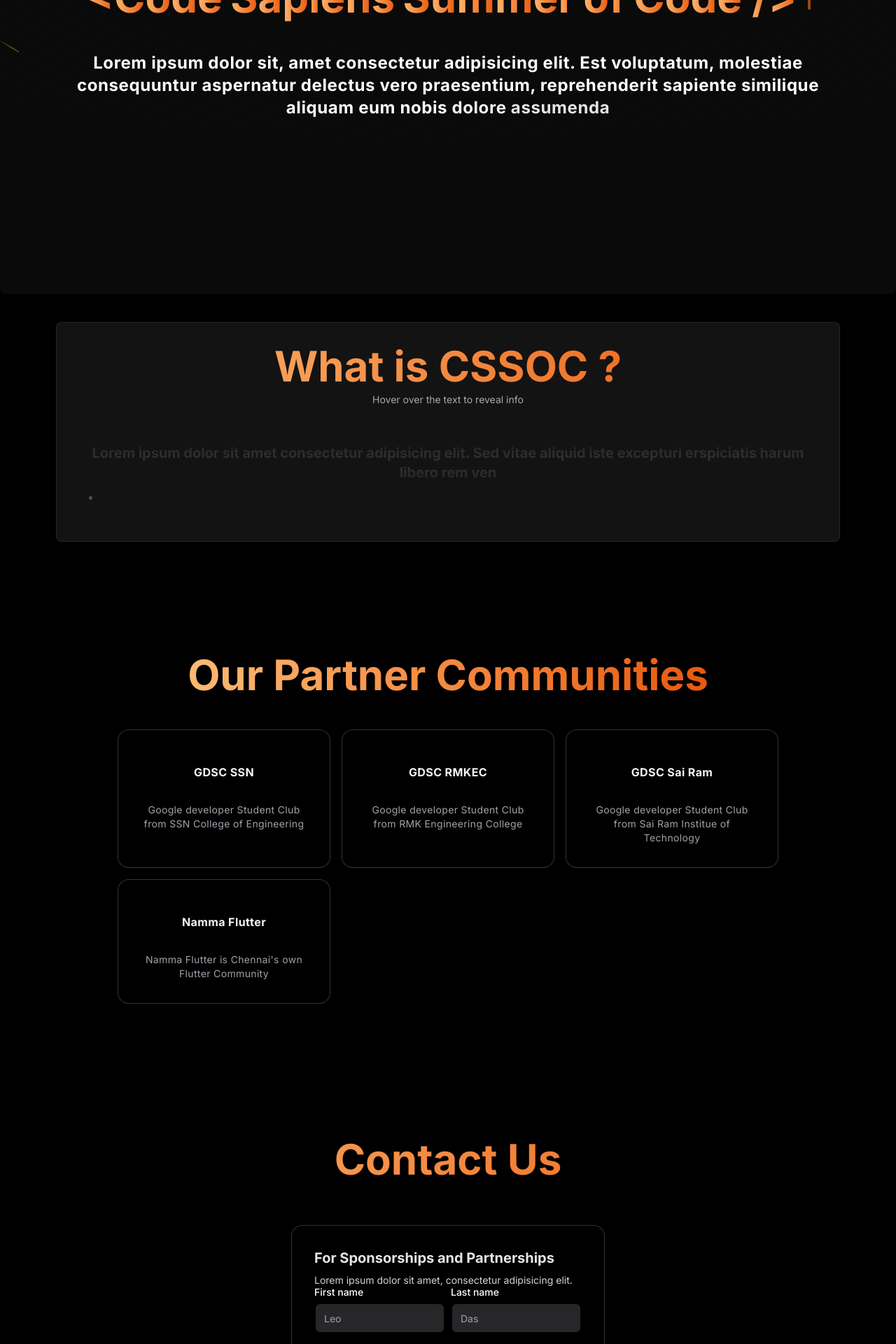
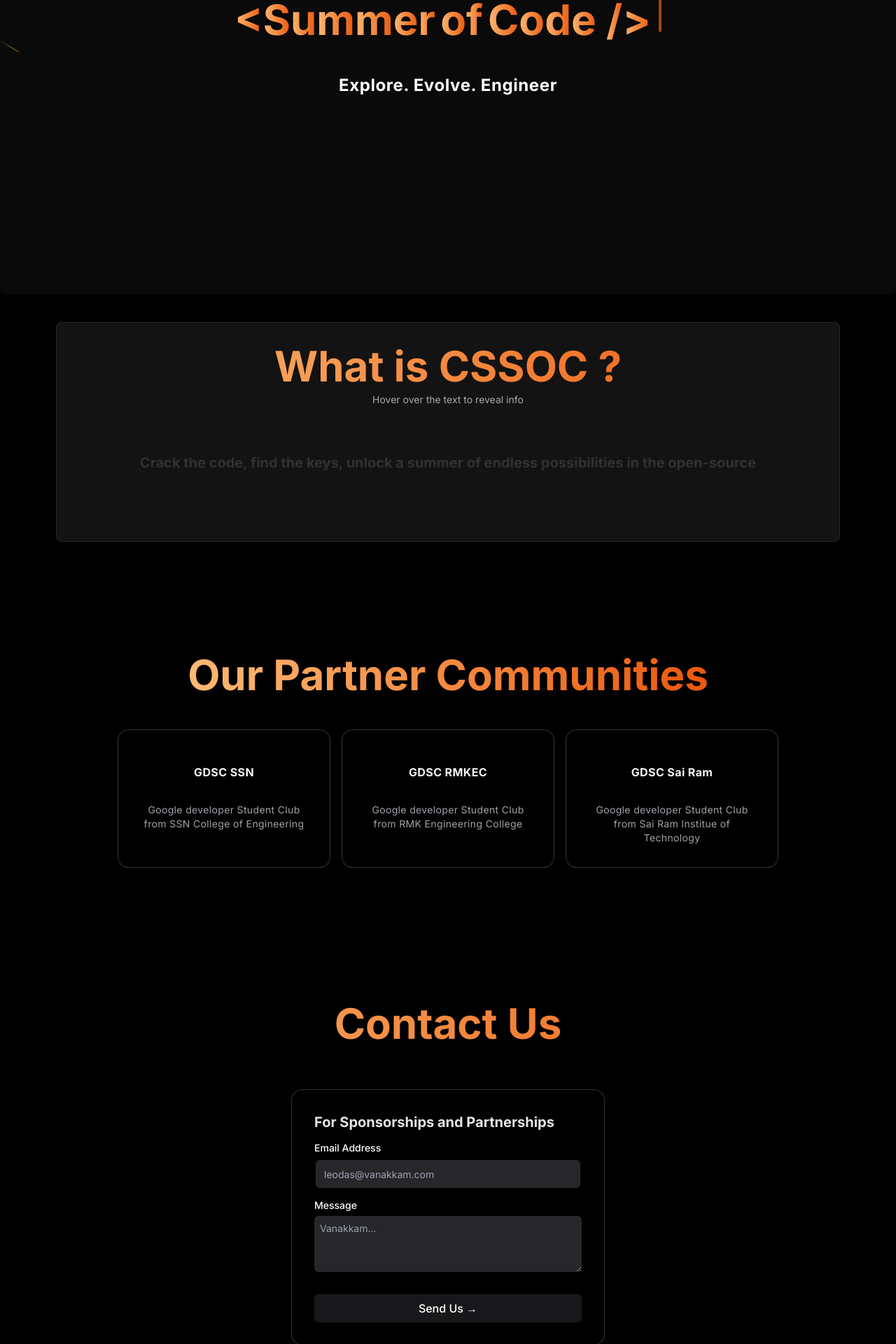
Before and after one commit to CodeSapiens-in/SummerOfCode, a Next.js app: page / in a window 1280 px wide. Shown: the part 380-2300 px from the top of the page at 70% size. Built offline with nearby package versions, Linux system fonts and the light colour scheme.

Commit message:
fixed ig

```diff
--- a/app/aboutus.tsx
+++ b/app/aboutus.tsx
@@ -13,14 +13,14 @@ const About = () => {
     <div className='max-w-6xl mx-auto text-center flex items-center justify-center flex-col p-4 '>
 
         <TextRevealCard
-        text="Lorem ipsum dolor sit amet consectetur adipisicing elit. Sed vitae aliquid iste excepturi erspiciatis harum libero rem ven"
-        revealText="Lorem ipsum dolor sit amet consectetur adipisicing elit. Sed vitae aliquid iste excepturi perspiciatis harum libero rem veniam temporibus voluptatum. Odio nisi error aperiam corporis! At eum eligendi incidunt fugit? "
-      className="text-lg w-full"
+        text="Crack the code, find the keys, unlock a summer of endless possibilities in the open-source "
+        revealText="Summer of Code bridges passionate individuals with open-source communities. Students gain invaluable real-world experience, companies discover emerging talent, and extended project timelines foster a journey of learning and collaboration that goes beyond traditional hackathons"
+      className="text-lg w-full text-center"
       >
-        <TextRevealCardTitle className="text-transparent bg-clip-text bg-gradient-to-r from-orange-300 to-orange-600  font-bold text-6xl">
+        <TextRevealCardTitle className="text-transparent bg-clip-text bg-gradient-to-r from-orange-300 to-orange-600 text-center  font-bold text-6xl">
           What is CSSOC ?
         </TextRevealCardTitle>
-        <TextRevealCardDescription>
+        <TextRevealCardDescription className="text-center">
           Hover over the text to reveal info
         </TextRevealCardDescription>
       </TextRevealCard>
--- a/app/beams.tsx
+++ b/app/beams.tsx
@@ -5,32 +5,25 @@ import { TypewriterEffectSmooth } from "./typewriter";
 
 import { TextGenerateEffect } from "./text-generate";
 
-const word = `Lorem ipsum dolor sit, amet consectetur adipisicing elit. Est voluptatum, molestiae consequuntur aspernatur delectus vero praesentium, reprehenderit sapiente similique aliquam eum nobis dolore assumenda
+const word = `Explore. Evolve. Engineer
 `;
 
 
 export function BackgroundBeamsDemo() {
 
     const words = [
+
         {
-          text: "<Code",
-          className: "text-transparent bg-clip-text bg-gradient-to-r from-orange-300 to-orange-600 text-6xl",
-        },
-        {
-          text: "Sapiens",
-          className: "text-transparent bg-clip-text bg-gradient-to-r from-orange-300 to-orange-600 text-6xl",
-        },
-        {
-          text: "Summer",
-          className: "text-transparent bg-clip-text bg-gradient-to-r from-orange-300 to-orange-600 text-6xl",
+          text: "<Summer",
+          className: "text-transparent bg-clip-text bg-gradient-to-r from-orange-300 to-orange-600 text-4xl lg:text-6xl",
         },
         {
           text: "of",
-          className: "text-transparent bg-clip-text bg-gradient-to-r from-orange-300 to-orange-600 text-6xl",
+          className: "text-transparent bg-clip-text bg-gradient-to-r from-orange-300 to-orange-600 text-4xl lg:text-6xl",
         },
         {
           text: "Code />",
-          className: "text-transparent bg-clip-text bg-gradient-to-r from-orange-300 to-orange-600 text-6xl",
+          className: "text-transparent bg-clip-text bg-gradient-to-r from-orange-300 to-orange-600 text-4xl lg:text-6xl",
 
         },
       ];
@@ -38,8 +31,8 @@ export function BackgroundBeamsDemo() {
   return (
     <div className="h-screen w-full rounded-md bg-neutral-950 relative flex flex-col items-center justify-center antialiased">
       <div className="max-w-6xl mx-auto text-center flex items-center justify-center flex-col p-4">
-        <h1 className="animate-pulse relative z-10  text-4xl md:text-7xl  bg-clip-text text-transparent bg-gradient-to-b from-neutral-200 to-neutral-600  text-center font-sans font-bold">
-          Welcome to
+        <h1 className="animate-pulse relative z-10  text-5xl md:text-7xl  bg-clip-text text-transparent bg-gradient-to-b from-neutral-200 to-neutral-600  text-center font-sans font-bold">
+          CodeSapiens
         </h1>
         <TypewriterEffectSmooth words={words} />
       <div className="text-white text-center">
--- a/app/communities.tsx
+++ b/app/communities.tsx
@@ -22,12 +22,7 @@ const Communities = () => {
               "Google developer Student Club from Sai Ram Institue of Technology",
             link: "https://ssn.edu.in",
           },
-          {
-            title: "Namma Flutter",
-            description:
-              "Namma Flutter is Chennai's own Flutter Community",
-            link: "https://ssn.edu.in",
-          },
+
 
       ];
 
--- a/app/contactus.tsx
+++ b/app/contactus.tsx
@@ -21,22 +21,10 @@ export function SignupFormDemo() {
       <h2 className="font-bold text-xl text-neutral-200">
         For Sponsorships and Partnerships
       </h2>
-      <p className=" text-sm max-w-sm mt-2 text-neutral-300">
-        Lorem ipsum dolor sit amet, consectetur adipisicing elit.
-      </p>
 
 
-      <form className="" onSubmit={handleSubmit}>
-        <div className="flex flex-col md:flex-row  md:space-x-2 mb-4 ">
-          <LabelInputContainer>
-            <Label htmlFor="firstname">First name</Label>
-            <Input id="firstname" placeholder="Leo" type="text" />
-          </LabelInputContainer>
-          <LabelInputContainer>
-            <Label htmlFor="lastname">Last name</Label>
-            <Input id="lastname" placeholder="Das" type="text" />
-          </LabelInputContainer>
-        </div>
+
+      <form className="mt-4" onSubmit={handleSubmit}>
         <LabelInputContainer className="mb-4">
           <Label htmlFor="email">Email Address</Label>
           <Input id="email" placeholder="leodas@vanakkam.com" type="email" />
--- a/app/layout.tsx
+++ b/app/layout.tsx
@@ -5,8 +5,8 @@ import "./globals.css";
 const inter = Inter({ subsets: ["latin"] });
 
 export const metadata: Metadata = {
-  title: "Create Next App",
-  description: "Generated by create next app",
+  title: "Code Sapiens Summer of Code",
+  description: "An initiative by Code Sapiens",
 };
 
 export default function RootLayout({
--- a/app/text-reveal.tsx
+++ b/app/text-reveal.tsx
@@ -56,13 +56,13 @@ export const TextRevealCard = ({
       onMouseMove={mouseMoveHandler}
       ref={cardRef}
       className={cn(
-        "bg-[#131313] border border-white/[0.08] w-[40rem] rounded-lg p-8 relative overflow-hidden",
+        "bg-[#131313] border border-white/[0.08] w-[40rem] rounded-lg p-8 relative  text-center overflow-hidden",
         className
       )}
     >
       {children}
 
-      <div className="h-40  relative flex items-center overflow-hidden">
+      <div className="h-40 w-full relative flex items-center justify-center text-center">
         <motion.div
           style={{
             width: "100%",
@@ -118,7 +118,7 @@ export const TextRevealCardTitle = ({
   className?: string;
 }) => {
   return (
-    <h2 className={twMerge("text-white text-lg mb-2", className)}>
+    <h2 className={twMerge("text-white text-center text-lg mb-2", className)}>
       {children}
     </h2>
   );
@@ -132,7 +132,7 @@ export const TextRevealCardDescription = ({
   className?: string;
 }) => {
   return (
-    <p className={twMerge("text-[#a9a9a9] text-sm", className)}>{children}</p>
+    <p className={twMerge("text-[#a9a9a9] text-sm text-center items-center justify-center", className)}>{children}</p>
   );
 };
 
@@ -171,7 +171,7 @@ const Stars = () => {
             borderRadius: "50%",
             zIndex: 1,
           }}
-          className="inline-block"
+          className="block"
         ></motion.span>
       ))}
     </div>
--- a/app/typewriter.tsx
+++ b/app/typewriter.tsx
@@ -51,9 +51,9 @@ export const TypewriterEffectSmooth = ({
         }}
       >
         <div
-          className="text-xs sm:text-base md:text-xl lg:text:3xl xl:text-5xl font-bold"
+          className="text-sm lg:text-xl xl:text-3xl font-bold"
           style={{
-            whiteSpace: "wrap",
+            whiteSpace: "nowrap",
           }}
         >
           {renderWords()}{" "}
```
